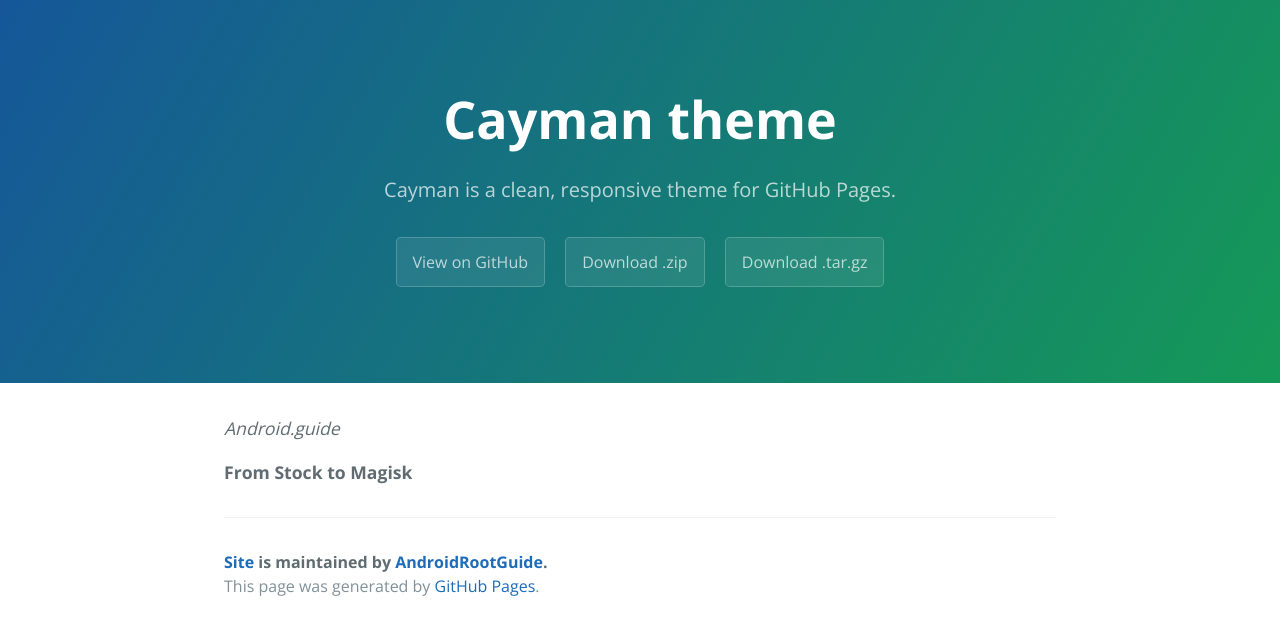
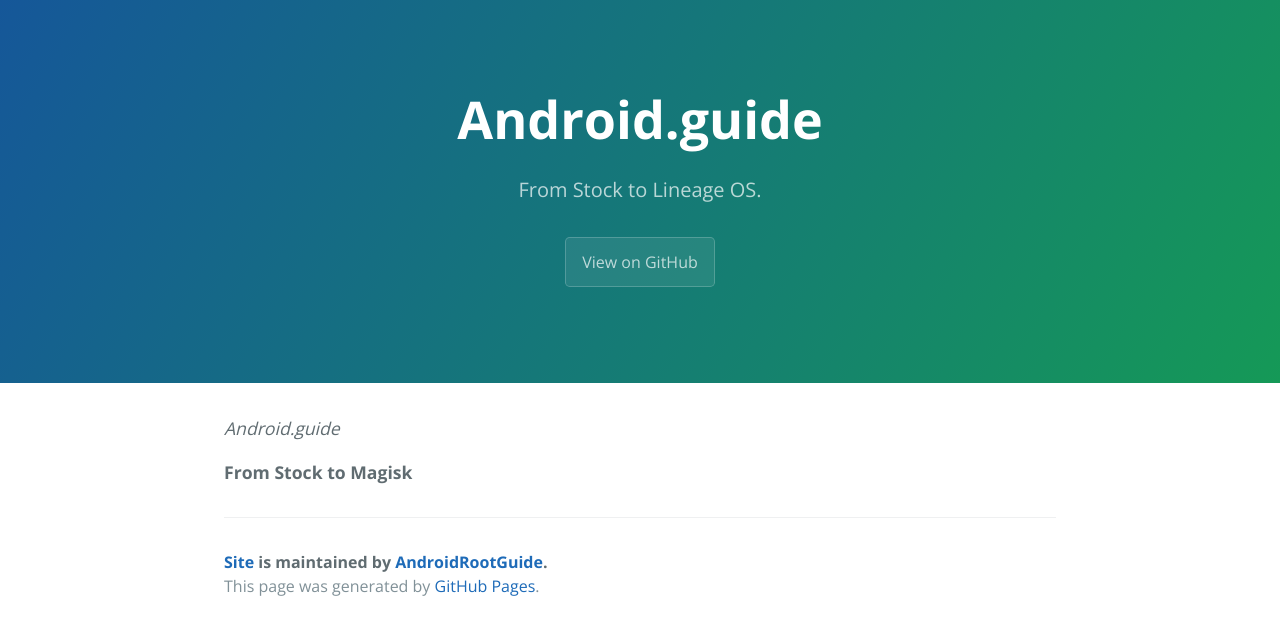
Before and after one commit to AndroidRootGuide/Site, a Jekyll site: the page built from index.md, in a window 1280 px wide. Shown: the top 635 px of the page. Built offline with Jekyll 4.4.1, drawn with Linux system fonts in a browser that asks for light colours; our own code applies the rules of GitHub Pages for plain Markdown files.

Commit message:
Update _config.yml

```diff
--- a/_config.yml
+++ b/_config.yml
@@ -1,5 +1,5 @@
-title: Cayman theme
-description: Cayman is a clean, responsive theme for GitHub Pages.
-show_downloads: true
+title: Android.guide
+description: From Stock to Lineage OS.
+show_downloads: false
 google_analytics:
 theme:
```
